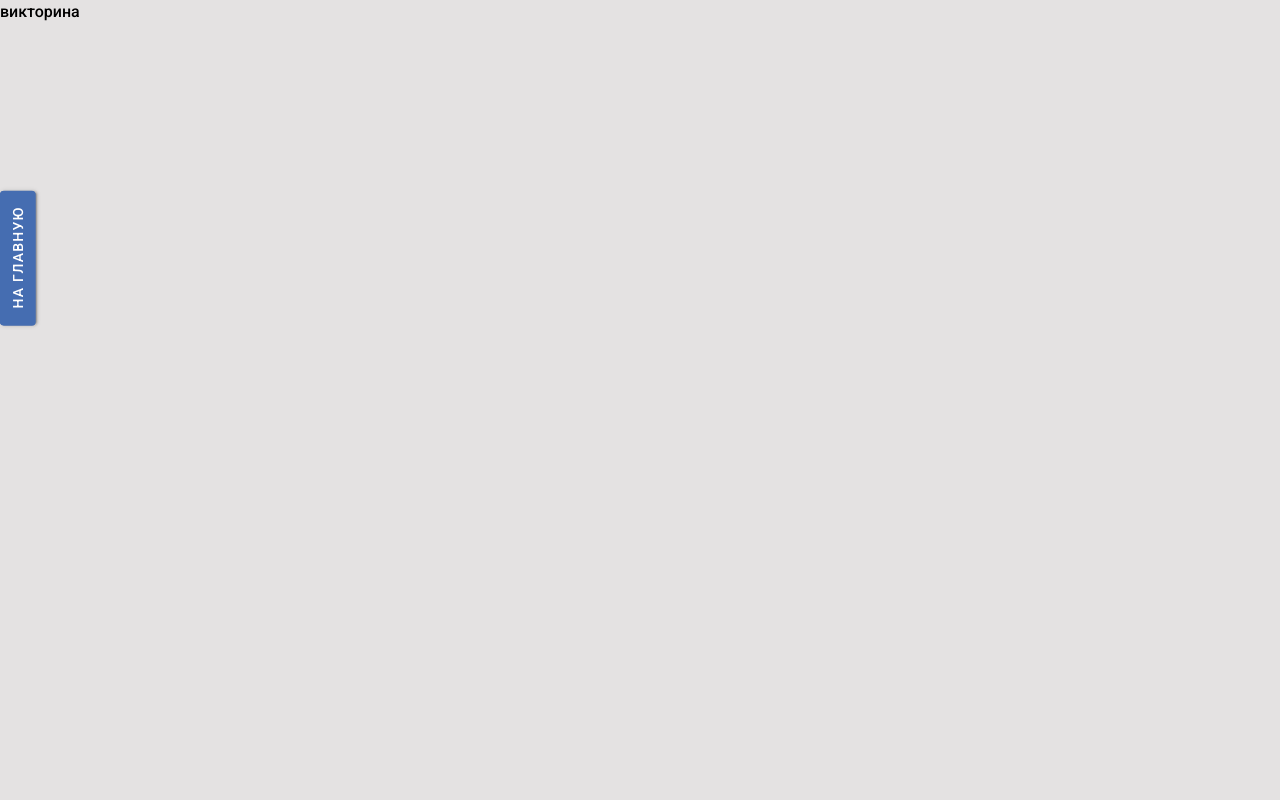
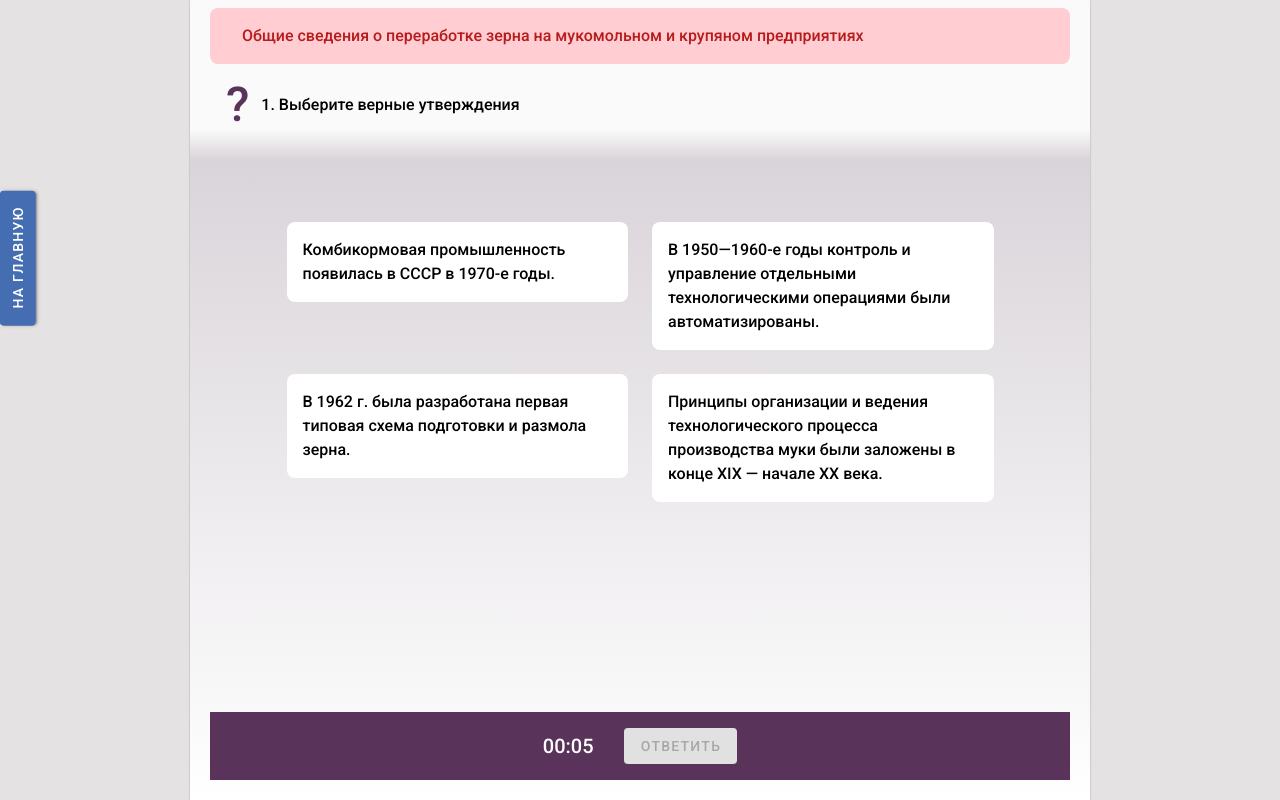
Before and after one commit to qbclub/college, a Vue app: page /quiz in a window 1280 px wide. Built offline with nearby package versions, Linux system fonts and the light colour scheme.

Commit message:
started quiz

```diff
--- a/src/components/Quiz.vue
+++ b/src/components/Quiz.vue
@@ -1,5 +1,264 @@
 <script setup>
+import { ref, reactive, computed, watch } from 'vue'
+import Answer from './Answer.vue';
+import Result from './Result.vue';
+
+let test = reactive({
+	title: 'Общие сведения о переработке зерна на мукомольном и крупяном предприятиях',
+	questions: [
+		{
+			question: 'Выберите верные утверждения',
+			image: '',
+			answers: [
+				{
+					text: 'Комбикормовая промышленность появилась в СССР в 1970-е годы.',
+					right: false,
+				},
+				{
+					text: 'В 1950—1960-е годы контроль и управление отдельными технологическими операциями были автоматизированы. ',
+					right: true,
+				},
+				{
+					text: 'В 1962 г. была разработана первая типовая схема подготовки и размола зерна.',
+					right: false,
+				},
+				{
+					text: 'Принципы организации и ведения технологического процесса производства муки были заложены в конце XIX — начале XX века.',
+					right: true,
+				},
+			]
+		},
+		{
+			question: 'Закончите предложение: «Сепарирование продуктов размола зерна по размерам при мукомольном производстве осуществляется в …».',
+			type: 'once',
+			answers: [
+				{
+					text: 'воздушно-ситовых сепараторах',
+					right: false
+				},
+				{
+					text: 'рассевах',
+					right: true
+				},
+				{
+					text: 'аспираторах',
+					right: false
+				},
+				{
+					text: 'дуаспираторах',
+					right: false
+				},
+			]
+		}
+	]
+})
+
+// Добавляем тех переменные
+for (let question of test.questions) {
+	question.entered = false
+
+	for (let answer of question.answers) {
+		answer.selected = false
+	}
+}
+
+let current_step = ref(1)
+let current_question = computed(() => test.questions[current_step.value-1])
+
+let steps = computed(() => test.questions.length)
+let done = computed(() => current_step.value > steps.value)
+
+let right_entered_amount = ref(0)
+let entered_amount = ref(0)
+
+
+/********** Methods **********/
+
+function answerQuestion() {
+	test.questions[current_step.value-1].entered = true
+}
+
+function increaseStep() {
+	if (current_step.value > steps) return
+	current_step.value++
+}
+
+function back() {
+	if (current_step.value === 1) return
+	current_step.value--
+}
+
+function select(index) {
+	if (current_question.value.entered)
+		return
+
+	test.questions[current_step.value-1].answers.forEach(answer => answer.selected = false)
+	let answer = test.questions[current_step.value-1].answers[index]
+	answer.selected = !answer.selected
+}
+
+// Обновляем количество введенных и правильно введенных
+function compareRightAnswers(questions) {
+	right_entered_amount.value = 0
+	entered_amount.value = 0
+
+	// Считаем количество всех введенных ответов
+	questions.forEach(question => {
+		question.answers.forEach(answer => {
+			if (answer.selected)
+				entered_amount.value++
+		})
+	})
+
+	// Считаем количество правильно введенных ответов
+	questions.forEach(question => {
+		right_entered_amount.value += question.answers.filter(answer => answer.selected && answer.right).length
+	})
+}
+watch(test.questions, questions => compareRightAnswers(questions))
+
+
+let timer = ref('00:00')
+let seconds = 0
+let minutes = 0
+
+function updateTime() {
+  seconds++;
+  if (seconds === 60) {
+    minutes++;
+    seconds = 0;
+  }
+  timer.value = `${minutes.toString().padStart(2, '0')}:${seconds.toString().padStart(2, '0')}`;
+}
+let interval = setInterval(updateTime, 1000)
+
+watch(done, (value) => {
+  if (value)
+	  clearInterval(interval)
+})
 </script>
+
 <template>
-    викторина
+  <div class="container">
+		<div class="w-100 d-flex flex-column">
+			<div class="w-100 font-weight-light pt-4 pr-8 pb-4 pl-8 rounded-lg bg-red-lighten-4 text-red-darken-4">
+				{{ test.title }}
+			</div>
+
+			<div
+				v-if="!done"
+				class="w-100 pa-4 d-flex flex-row align-center"
+			>
+				<div class="text-h3" style="color: #5a335a;">?</div>
+
+				<div
+					class="ml-3 font-weight-thin"
+				>
+					{{ current_step }}. {{ current_question.question }}
+				</div>
+			</div>
+
+			<div v-else class="pa-4 text-green-darken-4">
+				Вы завершили тест
+			</div>
+		</div>
+
+		<div
+			v-if="!done"
+			class="h-100 mt-4 pb-4"
+			style="width: 85%;"
+		>
+			<v-row
+				class="flex-column"
+				style="margin: auto;"
+			>
+				<v-col cols="12">
+					<img
+						:src="current_question.image"
+						style="max-height: 30vh; max-width: 90%;"
+					/>
+				</v-col>
+
+				<v-col>
+					<v-row>
+						<v-col
+							v-for="(answer, index) in current_question.answers"
+							:key="index"
+							cols="12" lg="6"
+						>
+							<Answer
+								@click="select(index)"
+								:answer="answer"
+								:entered="current_question.entered"
+							/>
+						</v-col>
+					</v-row>
+				</v-col>
+			</v-row>
+		</div>
+
+		<Result
+			v-if="done"
+			:right="right_entered_amount"
+			:answersAmount="entered_amount"
+			:time="timer"
+		/>
+
+		<v-spacer />
+
+		<div
+			class="w-100 pa-4 d-flex flex-row justify-center align-center flex-wrap"
+			style="background: #5a335a; position: sticky; bottom: 8px; column-gap: 30px; row-gap: 8px;"
+		>
+			<div
+				class="text-white"
+				style="font-size: 20px; font-weight: 500;"
+			>
+				{{ timer }}
+			</div>
+
+			<v-btn
+				v-if="current_step > 1"
+				@click="back()"
+				:ripple="false"
+			>
+				На шаг назад
+			</v-btn>
+
+			<v-btn
+				v-if="!done && !current_question.entered"
+				@click="answerQuestion()"
+				:disabled="current_question.answers.every(item => !item.selected)"
+				:ripple="false"
+			>
+				Ответить
+			</v-btn>
+
+			<v-btn
+				v-if="current_question && current_question.entered"
+				@click="increaseStep()"
+				:ripple="false"
+			>
+				Дальше
+			</v-btn>
+		</div>
+	</div>
 </template>
+
+<style lang="scss" scoped>
+.container {
+	background-attachment: fixed;
+	background-color: rgba(241,242,242,.5);
+	background-image: linear-gradient(#fafafa 0,#fafafa 130px,rgba(68,28,80,.1) 160px,#fff 100%);
+	box-shadow: 0 0 0.11rem 0 rgb(0 0 0 / 30%);
+
+	position: relative;
+	display: flex;
+	flex-direction: column;
+	align-items: center;
+	padding: 8px 20px 20px 20px;
+	margin: 0 auto;
+	max-width: 900px;
+	min-height: 100vh;
+}
+</style>
```
